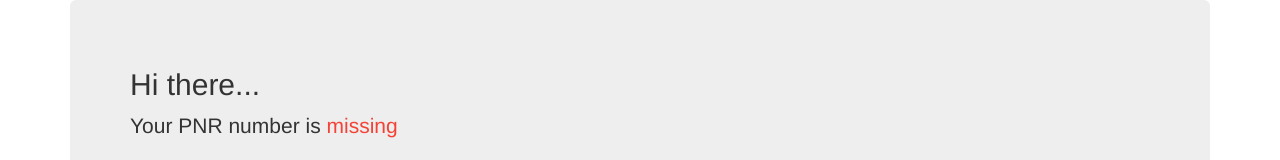
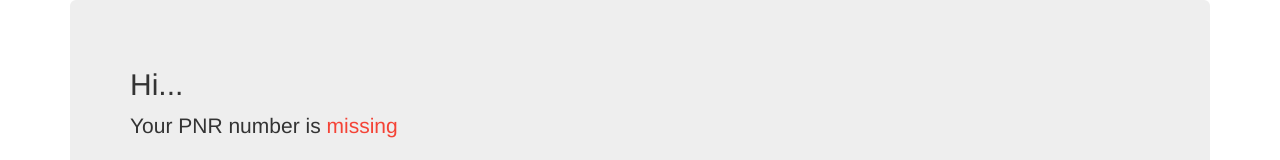
Before and after one commit to redhat125/redhat125.github.io, a plain HTML site: page irctcbooking.html in a window 1280 px wide. Shown: the top 160 px of the page. Drawn offline with nearby package versions, Linux system fonts and the light colour scheme.

Commit message:
Update irctcbooking.html

```diff
--- a/irctcbooking.html
+++ b/irctcbooking.html
@@ -3,15 +3,15 @@
       <link href="https://maxcdn.bootstrapcdn.com/bootstrap/3.3.7/css/bootstrap.min.css" rel="stylesheet" integrity="sha384-BVYiiSIFeK1dGmJRAkycuHAHRg32OmUcww7on3RYdg4Va+PmSTsz/K68vbdEjh4u" crossorigin="anonymous">
    </head>
    <body>
-
-
       <div class="container">
          <div class="jumbotron">
             <h2>Hi<span id="user"></span>...</h2>
-        <p> Your PNR number is <sapn style="color:#f44336" id="pnrnumber"></sapn></p>
+            <p>
+               Your PNR number is
+               <sapn style="color:#f44336" id="pnrnumber"></sapn>
+            </p>
          </div>
       </div>
-
       <script src="https://cdnjs.cloudflare.com/ajax/libs/jquery/3.2.1/jquery.min.js" crossorigin="anonymous"></script>
       <script src="https://maxcdn.bootstrapcdn.com/bootstrap/3.3.7/js/bootstrap.min.js" integrity="sha384-Tc5IQib027qvyjSMfHjOMaLkfuWVxZxUPnCJA7l2mCWNIpG9mGCD8wGNIcPD7Txa" crossorigin="anonymous"></script>
       <script>
@@ -31,16 +31,7 @@
                      }
                  }
 
-        var user =  GetURLParameter('name');
              var pnr = GetURLParameter('pnr');
-
-        if (typeof(user) != "undefined"){
-        }
-        else{
-            user = "there";
-        }
-        $("#user").text(" "+user);
-
 
              if (typeof(pnr) != "undefined"){
              }
@@ -51,7 +42,5 @@
          });
 
       </script>
-
-
    </body>
 </html>
```
Lines whose indentation alone changed are shown as unchanged.
